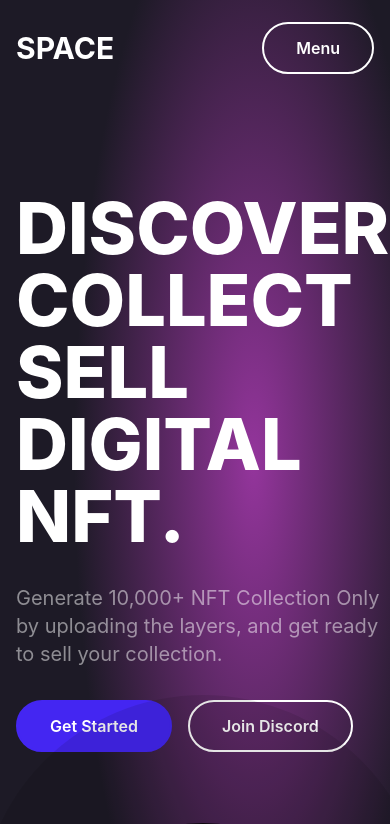
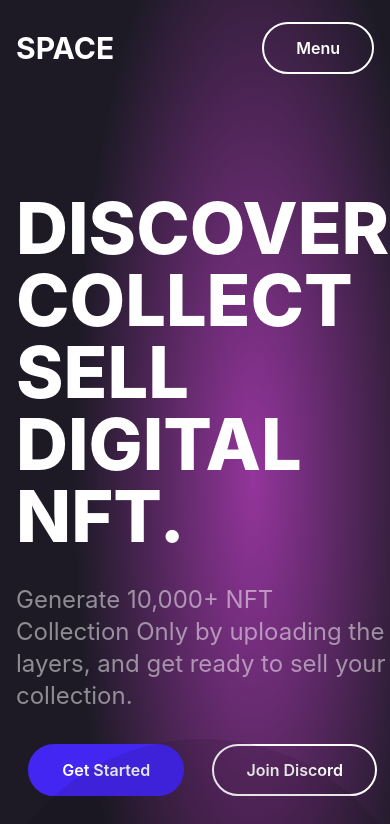
Before and after one commit to ThePiyushAggarwal/space-web-3-landing-page, a React (Vite) app: page / in a window 390 px wide. Shown: the top 824 px of the page. Built offline with nearby package versions, Linux system fonts and the light colour scheme.

Commit message:
fix: responsiveness fix in hero section

```diff
--- a/src/components/HeroSection.tsx
+++ b/src/components/HeroSection.tsx
@@ -7,11 +7,11 @@ function HeroSection() {
 				<h1 className="mb-8 text-7xl font-extrabold uppercase md:text-8xl">
 					Discover Collect Sell Digital NFT.
 				</h1>
-				<h3 className="mb-8 text-xl text-ternary md:text-2xl">
+				<h3 className="mb-8 text-2xl text-ternary md:text-3xl">
 					Generate 10,000+ NFT Collection Only by uploading the layers, and get
 					ready to sell your collection.
 				</h3>
-				<div className="flex gap-4">
+				<div className="flex justify-evenly gap-4 md:justify-normal">
 					<Button variant="primary">Get Started</Button>
 					<Button variant="secondary">Join Discord</Button>
 				</div>
```
